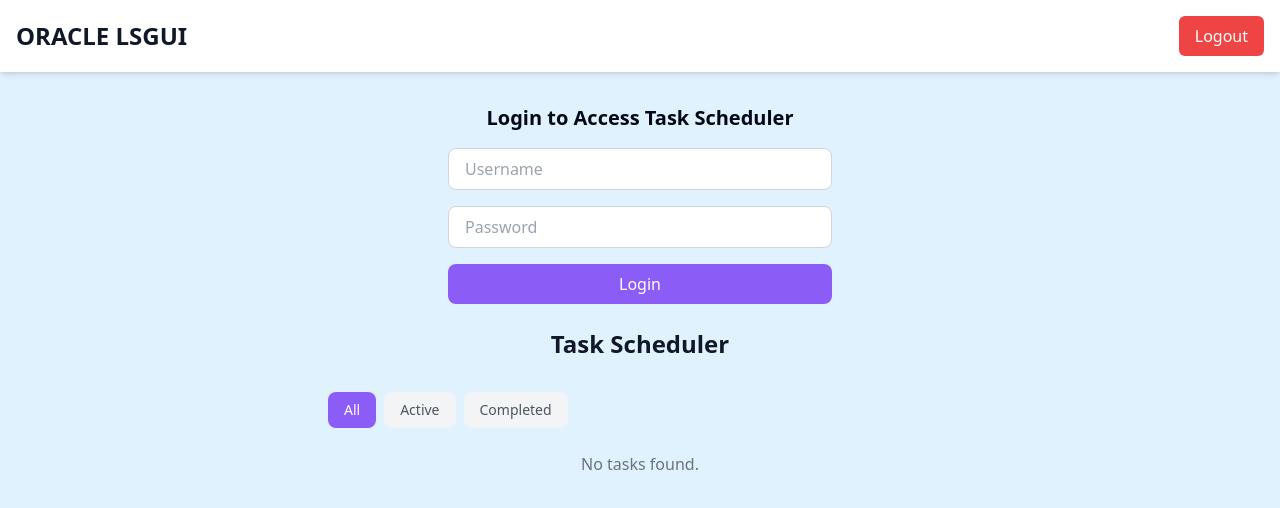
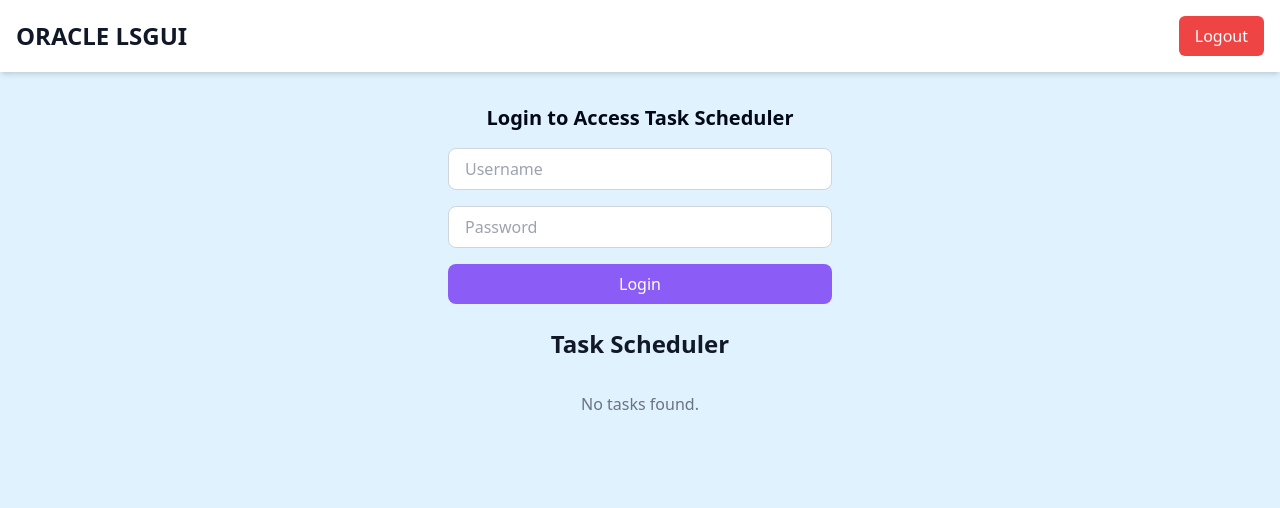
Before and after one commit to sachi22052023/AMS-, a React (Vite) app: page / in a window 1280 px wide. Shown: the top 508 px of the page. Built offline with nearby package versions, Linux system fonts and the light colour scheme.

Commit message:
Hide Task Filter on Login Screen
Removed the display of the task filter options ("all", "active", "completed") from the login screen to streamline the user interface.
[skip gpt_engineer]

```diff
--- a/src/components/TaskList.tsx
+++ b/src/components/TaskList.tsx
@@ -79,7 +79,7 @@ export const TaskList = () => {
         Task Scheduler
       </h2>
       {isAdmin && <AddTaskForm onAdd={addTask} />}
-      <TaskFilter filter={filter} onFilterChange={setFilter} />
+      {isAdmin && <TaskFilter filter={filter} onFilterChange={setFilter} />}
       <div className="space-y-4">
         {filteredTasks.map((task) => (
           <TaskItem
```
